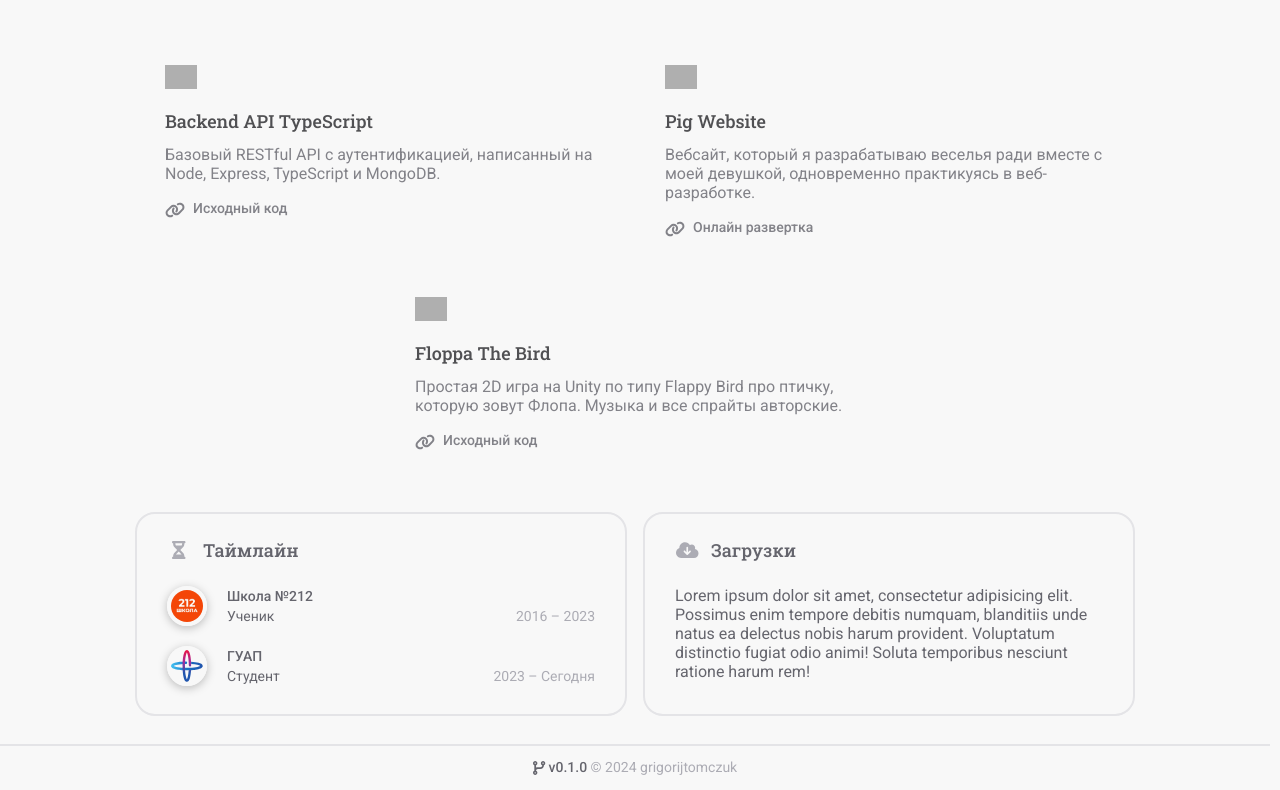
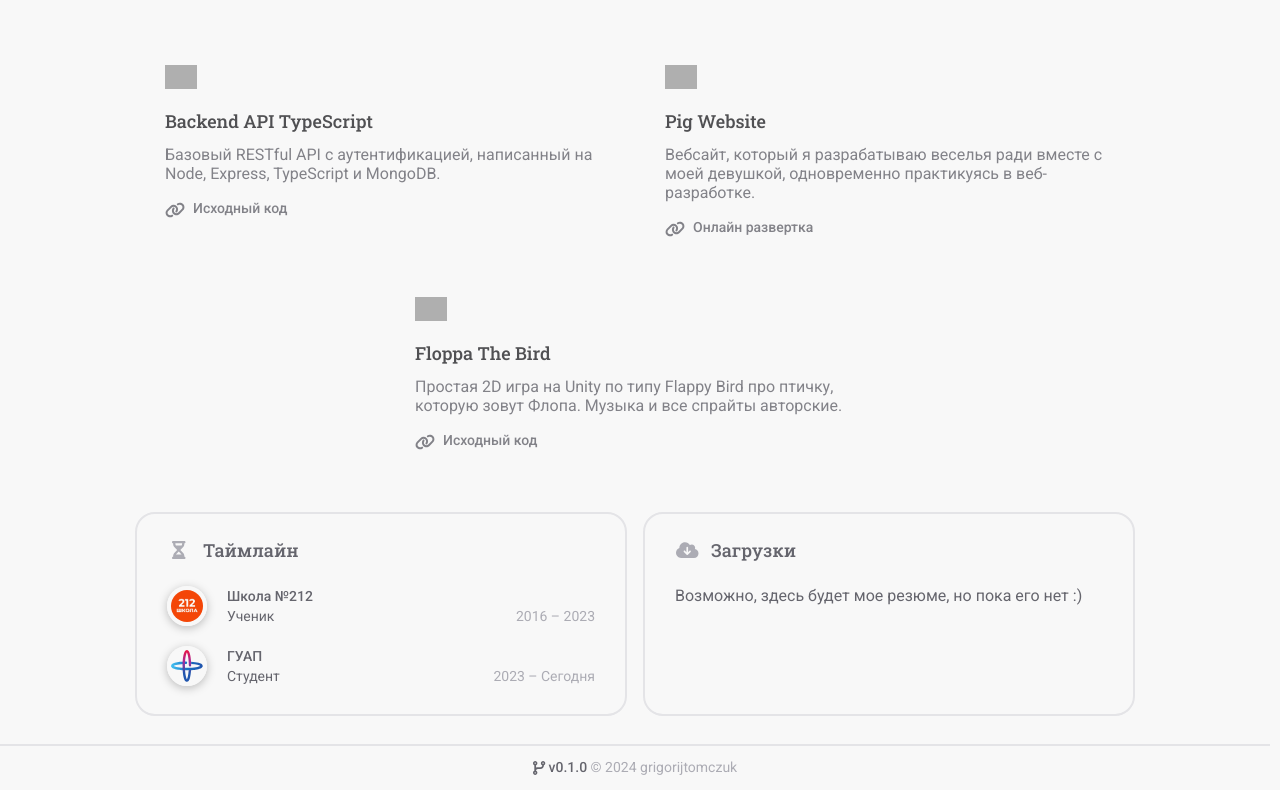
Before and after one commit to grigorijtomczuk/portfolio, a React (Create React App) app: page /#/ in a window 1280 px wide. Shown: the part 559-1349 px from the top of the page. Built offline with nearby package versions, Linux system fonts and the light colour scheme; grey boxes are pictures that could not be loaded.

Commit message:
Fix hard coded homepage downloads content

```diff
--- /dev/null
+++ b/src/components/homepage/downloads.tsx
@@ -0,0 +1,16 @@
+import "@/components/homepage/styles/downloads.css";
+
+import Card from "@/components/common/card";
+import INFO from "@/data/user";
+import { faCloudDownload } from "@fortawesome/free-solid-svg-icons";
+
+const Downloads = () => {
+	const cardBody = <div className="downloads-body">{INFO.homepage.downloads}</div>;
+	return (
+		<div className="downloads">
+			<Card icon={faCloudDownload} title="Загрузки" body={cardBody} />
+		</div>
+	);
+};
+
+export default Downloads;
--- a/src/components/homepage/placeholderCard.tsx
+++ /dev/null
@@ -1,14 +0,0 @@
-import "@/components/homepage/styles/placeholderCard.css";
-
-import Card from "@/components/common/card";
-import { faCloudDownload } from "@fortawesome/free-solid-svg-icons";
-
-const PlaceholderCard = () => {
-	return (
-		<div className="placeholder-card">
-			<Card icon={faCloudDownload} title="Загрузки" body={<div className="placeholder-card-body">Lorem ipsum dolor sit amet, consectetur adipisicing elit. Possimus enim tempore debitis numquam, blanditiis unde natus ea delectus nobis harum provident. Voluptatum distinctio fugiat odio animi! Soluta temporibus nesciunt ratione harum rem!</div>} />
-		</div>
-	);
-};
-
-export default PlaceholderCard;
--- a/src/components/homepage/styles/placeholderCard.css
+++ b/src/components/homepage/styles/downloads.css
@@ -1,16 +1,16 @@
 @import "@/data/styles.css";
 
-.placeholder-card {
+.downloads {
 	flex-basis: 60%;
 }
 
-.placeholder-card-body {
+.downloads-body {
 	color: var(--secondary-color);
 	font-size: 16px;
 }
 
 @media (max-width: 1280px) {
-	.placeholder-card {
+	.downloads {
 		flex-basis: 50%;
 	}
 }
--- a/src/data/user.ts
+++ b/src/data/user.ts
@@ -53,7 +53,7 @@ class INFO {
 					duration: "2023 – Сегодня",
 				},
 			],
-			downloads: "Возможно здесь будет мое резюме, но пока его нет :)",
+			downloads: "Возможно, здесь будет мое резюме, но пока его нет :)",
 		};
 
 		this.about = {
--- a/src/pages/homepage.tsx
+++ b/src/pages/homepage.tsx
@@ -4,12 +4,12 @@ import React, { useEffect, useState } from "react";
 import { faGithub, faLinkedin, faStackOverflow, faTelegram } from "@fortawesome/free-brands-svg-icons";
 
 import AllProjects from "@/components/projects/allProjects";
+import Downloads from "@/components/homepage/downloads";
 import { FontAwesomeIcon } from "@fortawesome/react-fontawesome";
 import Footer from "@/components/common/footer";
 import INFO from "@/data/user";
 import Logo from "@/components/common/logo";
 import NavBar from "@/components/common/navBar";
-import PlaceholderCard from "@/components/homepage/placeholderCard";
 import Works from "@/components/homepage/works";
 import { faEnvelope } from "@fortawesome/free-solid-svg-icons";
 import { renderHtml } from "@/utils/utils";
@@ -99,7 +99,7 @@ const Homepage = () => {
 
 						<div className="homepage-after-title">
 							<Works />
-							<PlaceholderCard />
+							<Downloads />
 						</div>
 					</div>
 				</div>
```
